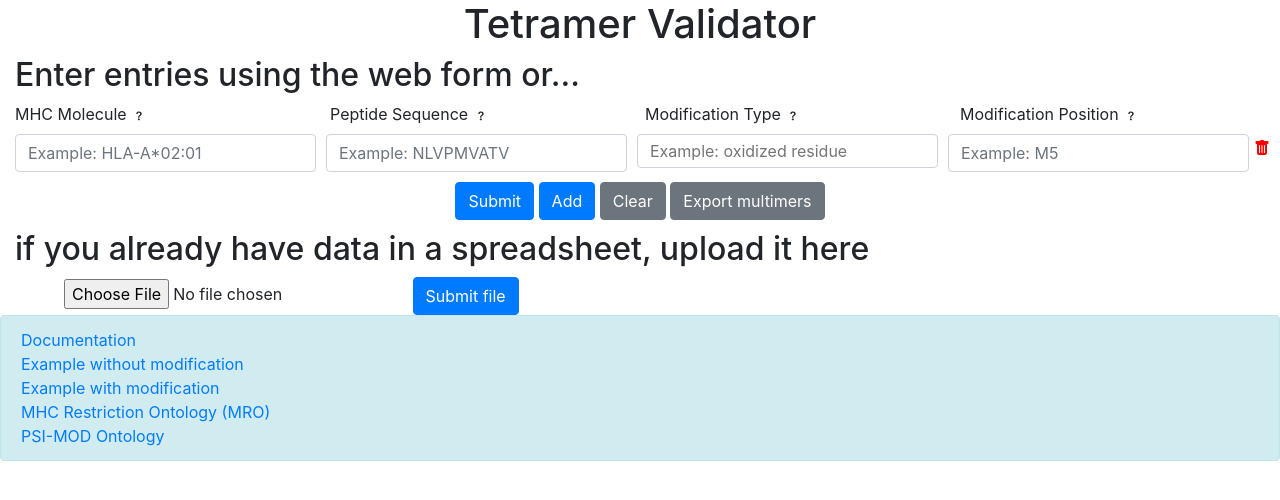
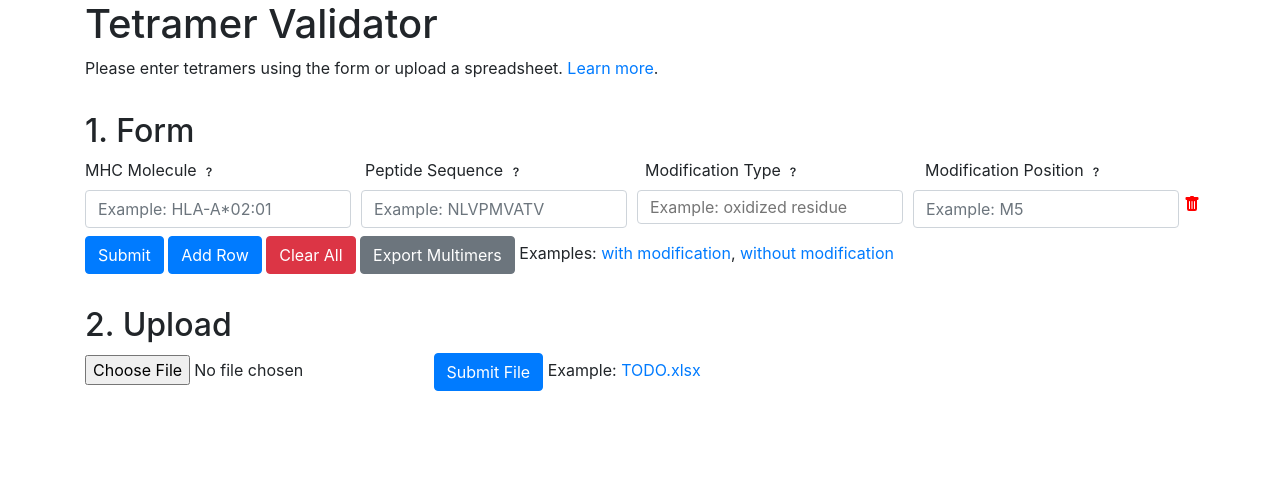
Before and after one commit to IEDB/tetramer-validator, a Flask app: page / in a window 1280 px wide. Shown: the top 500 px of the page. Run offline with Flask 2, Linux system fonts and the light colour scheme; data that the repository does not hold is empty; parts of the project's set-up code (start-up, migrations or seed data) failed here and were passed over; some libraries are stand-ins or nearby versions.

Commit message:
Rearrange base template

```diff
--- a/tetramer_validator/templates/base.html
+++ b/tetramer_validator/templates/base.html
@@ -17,38 +17,27 @@
   <script src="https://cdn.jsdelivr.net/npm/popper.js@1.16.1/dist/umd/popper.min.js" integrity="sha384-9/reFTGAW83EW2RDu2S0VKaIzap3H66lZH81PoYlFhbGU+6BZp6G7niu735Sk7lN" crossorigin="anonymous"></script>
   <script src="https://stackpath.bootstrapcdn.com/bootstrap/4.5.2/js/bootstrap.min.js" integrity="sha384-B4gt1jrGC7Jh4AgTPSdUtOBvfO8shuf57BaghqFfPlYxofvL8/KUEfYiJOMMV+rV" crossorigin="anonymous"></script>
   <style>
-    .form-actions {
-      margin: 10px;
-      display: block;
-      text-align: center;
-    }
     ul {
       padding-left: 5%;
       position:relative;
-
     }
     li {
       position: relative;
     }
-    p {
-      margin: 0px;
-      padding: 0px;
-    }
-    .upload {
-      display: inline-block;
-    }
-    form.upload {
-      padding-left: 5%;
+    .section {
+      margin-top: 2em;
     }
   </style>
 </head>
 
 <body>
-  <div class="page-header text-center">
-    <h1> Tetramer Validator </h1>
+<div class="container">
+  <div class="page-header">
+    <h1>Tetramer Validator</h1>
+    <p>Please enter tetramers using the form or upload a spreadsheet. <a href="{{url_for('readme')}}">Learn more</a>.</p>
   </div>
-  <div class="container-fluid">
-    <h2> Enter entries using the web form or... </h2>
+  <div class="section">
+    <h2>1. Form</h2>
     <form method="GET" class="form-horizontal" action="{{url_for('output')}}">
       <div class="form-row center-block">
         <div class="col">
@@ -121,28 +110,29 @@
         <span>
       </div>
       {% endfor %}
-      <span class="form-actions">
+      <div>
         <button type="submit" class="btn btn-primary">Submit</button>
-        <button type="submit" class="btn btn-primary" name="add" value="true">Add</button>
-        <a href="/" class="btn btn-secondary" id="Clear">Clear</a>
-        <button type="submit" class="btn btn-secondary" id="Export" formaction="{{url_for('download_input')}}"> Export multimers </button>
-      </span>
+        <button type="submit" class="btn btn-primary" name="add" value="true">Add Row</button>
+        <a href="/" class="btn btn-danger" id="Clear">Clear All</a>
+        <button type="submit" class="btn btn-secondary" id="Export" formaction="{{url_for('download_input')}}">Export Multimers</button>
+        Examples:
+        <a href="?mhc_name=HLA-DRB1*04%3A06&pep_seq=MIVIL&mod_type=formylated+residue&mod_pos=M1">with modification</a>,
+        <a href="?mhc_name=HLA-B*07%3A04&pep_seq=AARPATSTL&mod_type=&mod_pos=">without modification</a>
+      </div>
     </form>
   </div>
-  <span class="container-fluid">
-    <h2 class="upload"> if you already have data in a spreadsheet, upload it here </h2>
-    <form class="upload" method="POST" enctype=multipart/form-data action="{{url_for("upload")}}">
-      <input type="file" id="file" name="file">  </input>
-      <button type="submit" class="btn btn-primary"> Submit file </button>
-    </form>
-  </span>
-  <div class="alert alert-info" role="alert">
-    <p> <a href="{{url_for('readme')}}"> Documentation </a> </p>
-    <p> <a href="?mhc_name=HLA-B*07%3A04&pep_seq=AARPATSTL&mod_type=&mod_pos="> Example without modification </a> </p>
-    <p> <a href="?mhc_name=HLA-DRB1*04%3A06&pep_seq=MIVIL&mod_type=formylated+residue&mod_pos=M1"> Example with modification </a> </p>
-    <p> <a href="https://www.ebi.ac.uk/ols/ontologies/mro"> MHC Restriction Ontology (MRO) </a> </p>
-    <p> <a href="https://www.ebi.ac.uk/ols/ontologies/mod"> PSI-MOD Ontology </a> </p>
+  <div class="section">
+    <h2>2. Upload</h2>
+    <div>
+      <form method="POST" enctype=multipart/form-data action="{{url_for("upload")}}">
+        <input type="file" id="file" name="file"/>
+        <button type="submit" class="btn btn-primary">Submit File</button>
+        Example:
+        <a href="">TODO.xlsx</a>
+      </form>
+    </p>
   </div>
+</div>
 
 <script type="text/javascript" src="{{url_for('static', filename='form_misc.js')}}" > </script>
 <script type="text/javascript" src="{{url_for('static', filename='MHC_display.js')}}"> </script>
```
